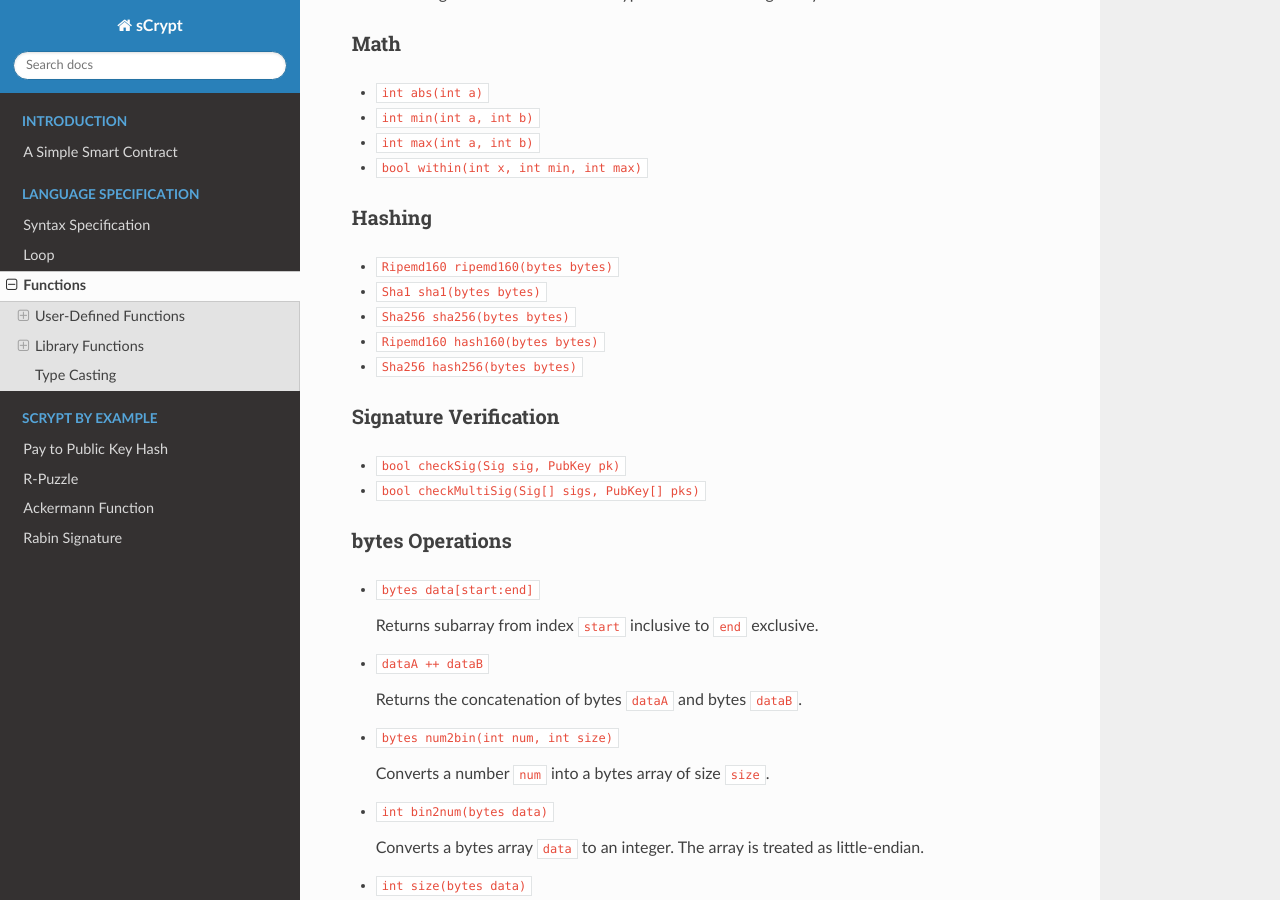
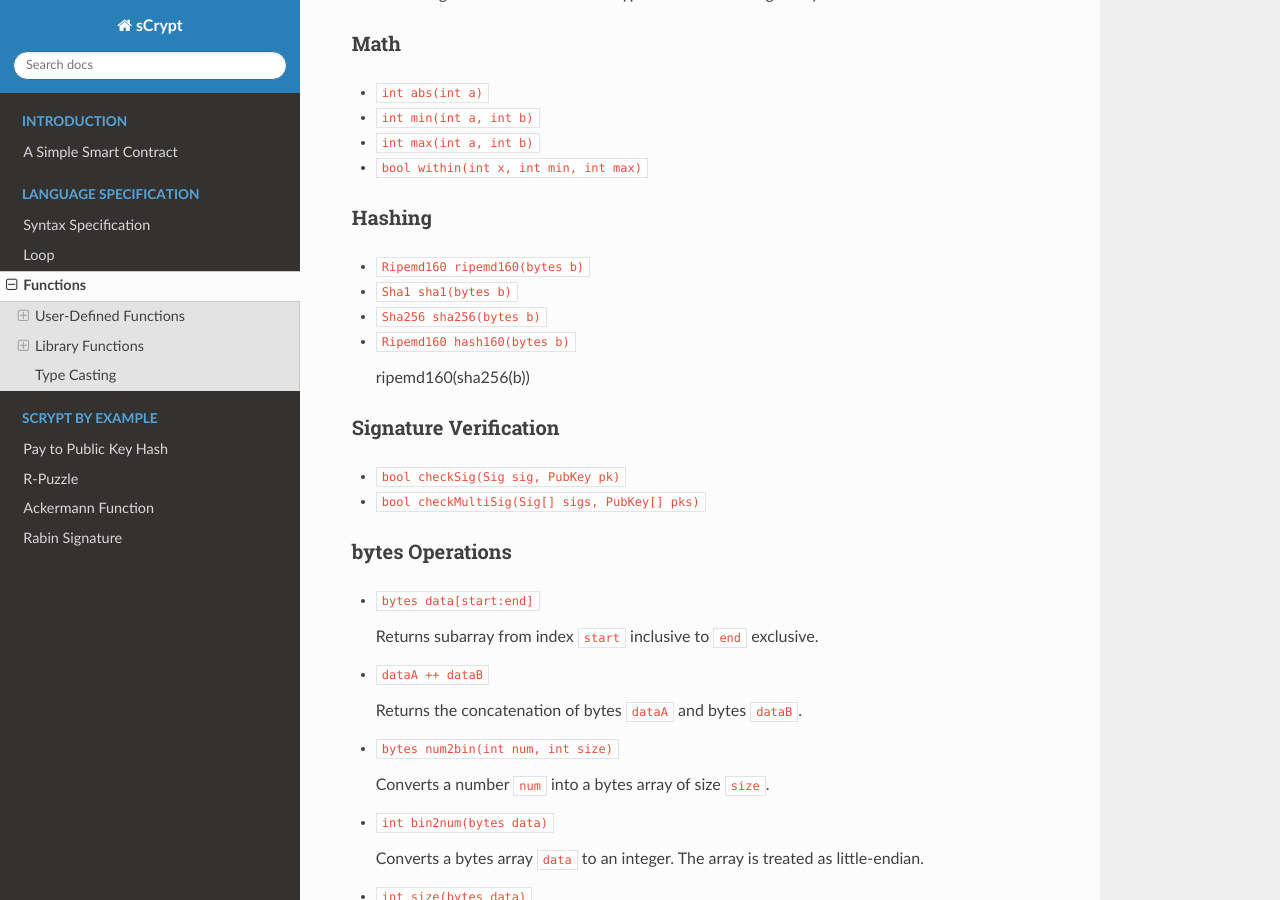
Before and after one commit to sCrypt-Inc/specification, a Sphinx documentation site: the page built from docs/functions.rst, in a window 1280 px wide and 900 px high, scrolled down 808 px. Built offline with Sphinx 7.4.7 and the Read the Docs theme 2.0.0, drawn with Linux system fonts in a browser that asks for light colours.

Commit message:
Add comments on hash160

```diff
--- a/docs/functions.rst
+++ b/docs/functions.rst
@@ -38,11 +38,12 @@ Math
 
 Hashing
 -------
-* ``Ripemd160 ripemd160(bytes bytes)``
-* ``Sha1 sha1(bytes bytes)``
-* ``Sha256 sha256(bytes bytes)``
-* ``Ripemd160 hash160(bytes bytes)``
-* ``Sha256 hash256(bytes bytes)``
+* ``Ripemd160 ripemd160(bytes b)``
+* ``Sha1 sha1(bytes b)``
+* ``Sha256 sha256(bytes b)``
+* ``Ripemd160 hash160(bytes b)``
+
+  ripemd160(sha256(b))
 
 Signature Verification
 ----------------------
--- a/docs/p2pkh.rst
+++ b/docs/p2pkh.rst
@@ -8,6 +8,7 @@ Pay to Public Key Hash
         Ripemd160 pubKeyHash;
 
         constructor() {
+            // type casting bytes literal to Ripemd160 explicitly
             pubKeyHash = Ripemd160(0x16475707a0c893698c82eb8d177a8164c0aa1e72);
         }
 
```
